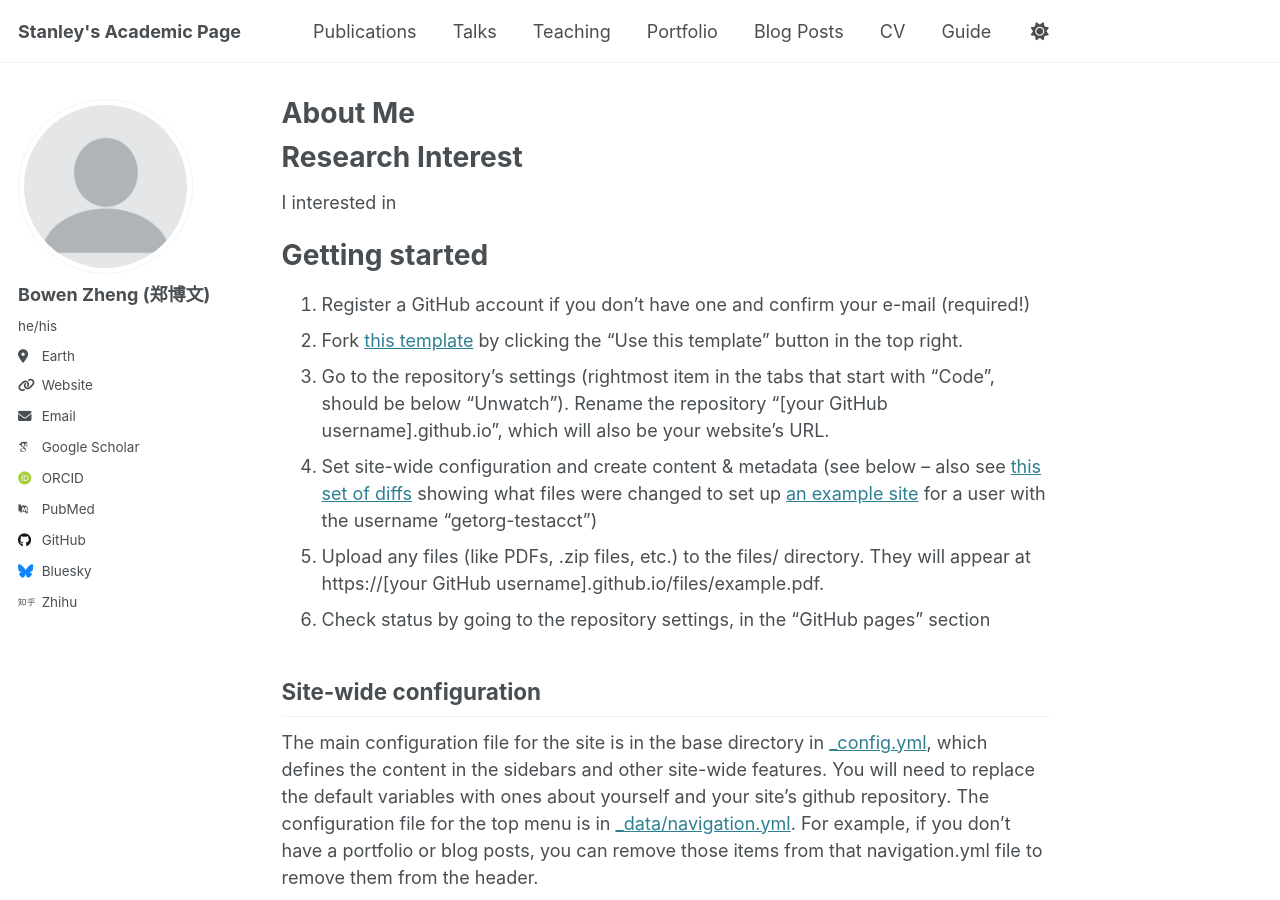
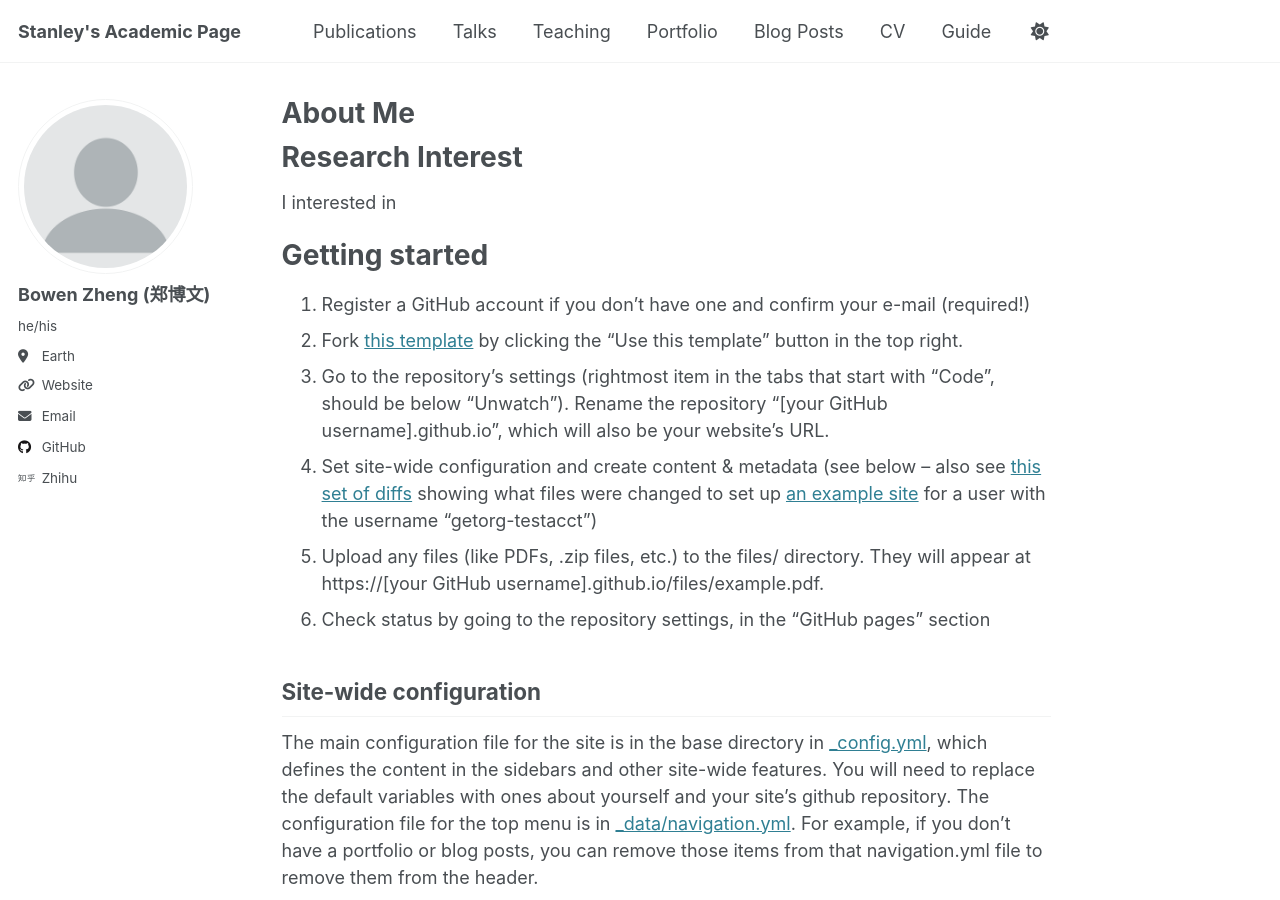
Before and after one commit to S-tanley/S-tanley.github.io, a Jekyll site: the page built from _pages/about.md, in a window 1280 px wide and 900 px high. Built offline with Jekyll 4.4.1, drawn with Linux system fonts in a browser that asks for light colours; some web fonts are replaced.

Commit message:
Update _config.yml

```diff
--- a/_config.yml
+++ b/_config.yml
@@ -33,11 +33,11 @@ author:
 
   # Academic websites
   arxiv            : # URL - Update with the correct link to your profile
-  googlescholar    : "https://scholar.google.com/citations?user=PS_CX0AAAAAJ"
+  googlescholar    : # "https://scholar.google.com/citations?user=PS_CX0AAAAAJ"
   impactstory      : # URL
-  orcid            : "http://orcid.org/yourorcidurl"
+  orcid            : # "http://orcid.org/yourorcidurl"
   semantic         : # URL
-  pubmed           : "https://www.ncbi.nlm.nih.gov/pubmed/?term=john+snow"
+  pubmed           : # "https://www.ncbi.nlm.nih.gov/pubmed/?term=john+snow"
   researchgate     : # URL
   scopus           : # URL
 
@@ -50,7 +50,7 @@ author:
   stackoverflow    : # User number or user number and name (i.e., use "1" or "1/jeff-atwood")
 
   # Social media
-  bluesky          : "bsky.app" # Replace this with you Bluesky username
+  bluesky          : # "bsky.app" # Replace this with you Bluesky username
   facebook         : # Username
   flickr           : # Username
   foursquare       : # Username
```
